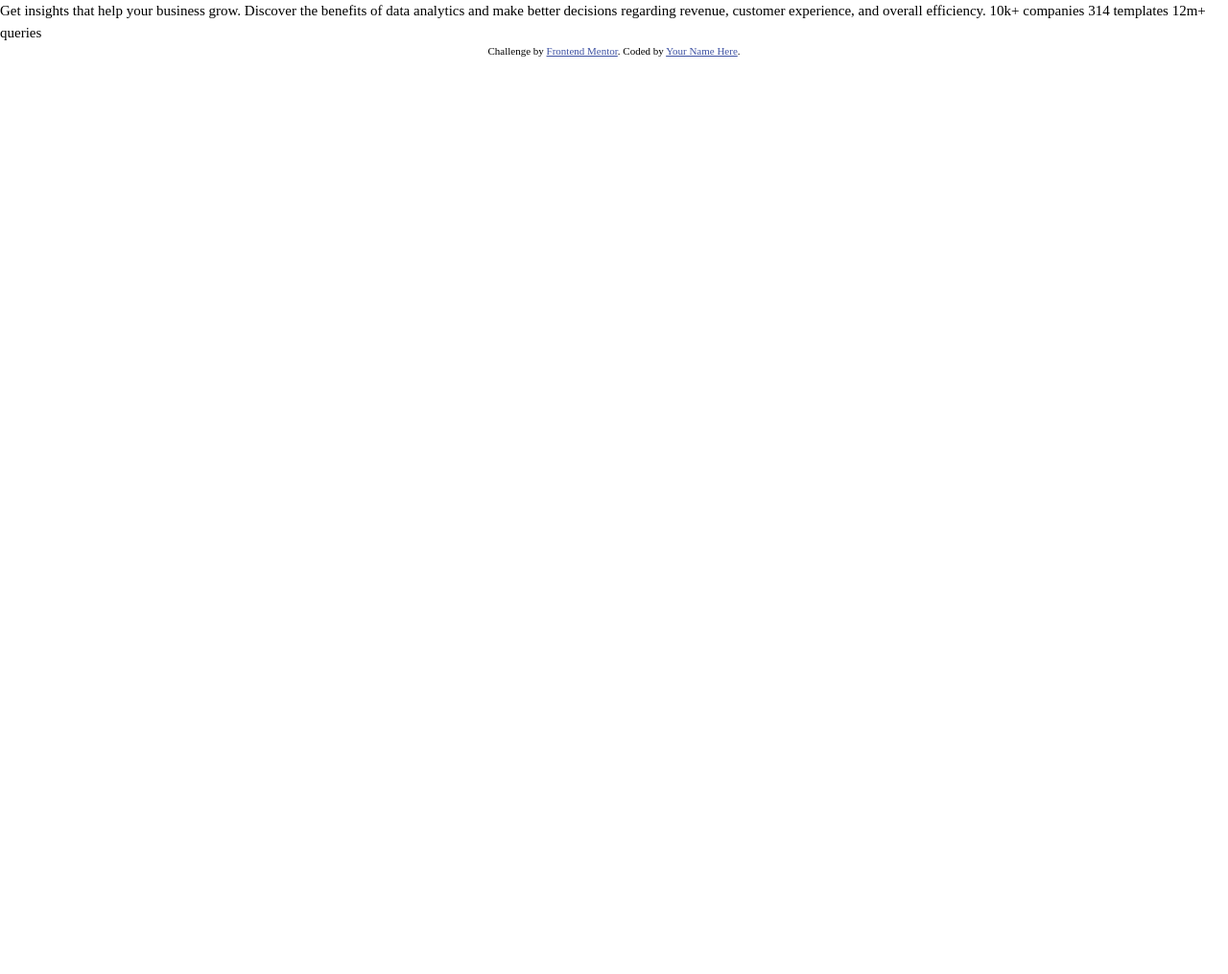
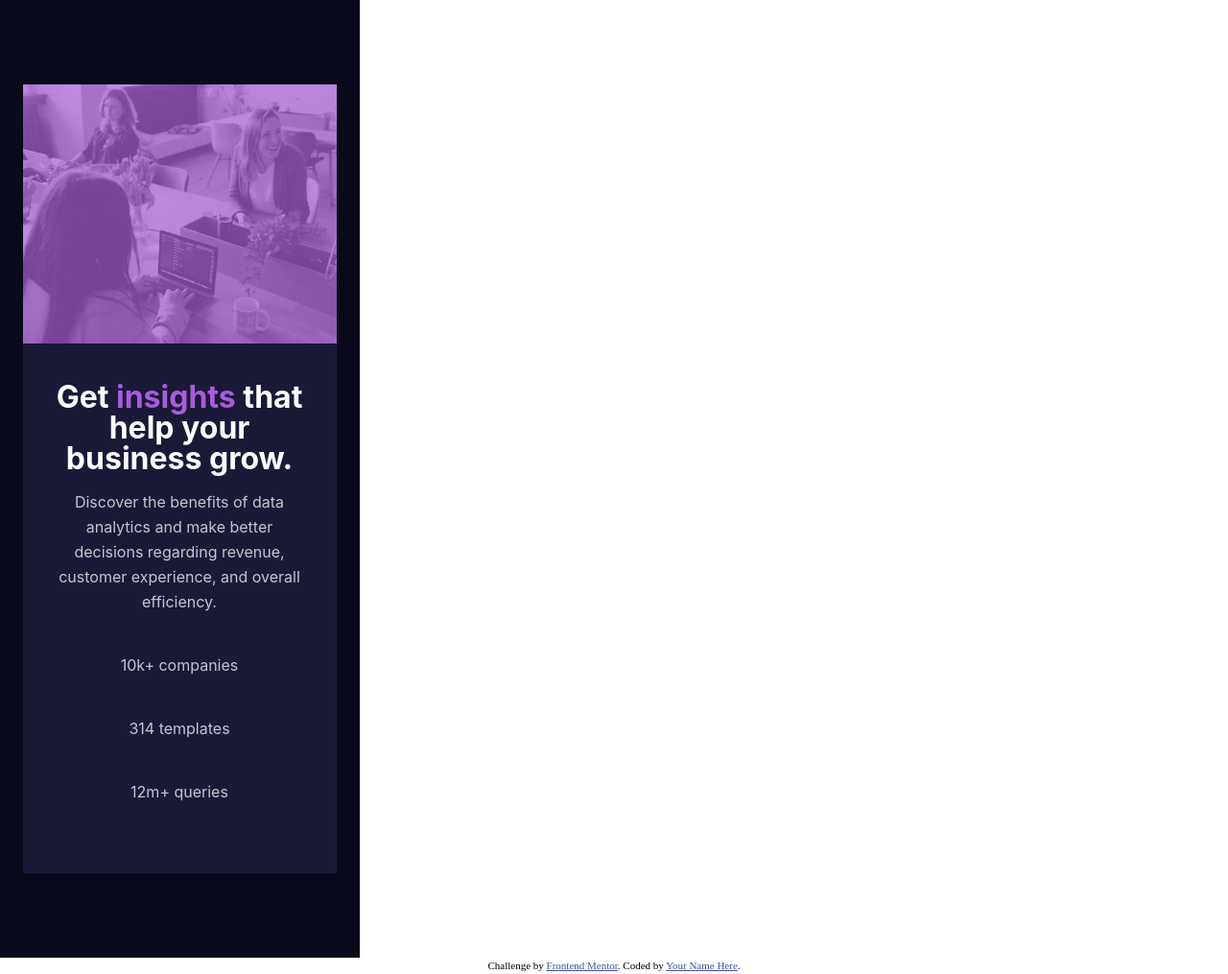
Before and after one commit to CalderonVasquez/stats-preview-card, a plain HTML site: page index.html in a window 1280 px wide. Shown: the whole page at 96% size. Before the commit the page ends 800 px from the top, so only its background shows below. Drawn offline with Linux system fonts and the light colour scheme; a web font is replaced by a local one.

Commit message:
add html

```diff
--- a/index.html
+++ b/index.html
@@ -16,15 +16,36 @@
   </style>
 </head>
 <body>
+<div class="stat-preview-card">
+  <!-- Image Container -->
+  <div class="image-container">
+    <img src="/images/image-header-mobile.jpg" alt="Data insights header">
+  </div>
 
-  Get insights that help your business grow.
+  <!-- Content Container -->
+  <div class="content-container">
+    <h1>Get <span class="highlight">insights</span> that help your business grow.</h1>
 
-  Discover the benefits of data analytics and make better decisions regarding revenue, customer
-  experience, and overall efficiency.
+    <p>
+      Discover the benefits of data analytics and make better decisions regarding
+      revenue, customer experience, and overall efficiency.
+    </p>
 
-  10k+ companies
-  314 templates
-  12m+ queries
+    <!-- Stats Group -->
+    <div class="stats-group">
+      <div class="stat">
+        <p><span class="stat-value">10k+</span> companies</p>
+      </div>
+      <div class="stat">
+        <p><span class="stat-value">314</span> templates</p>
+      </div>
+      <div class="stat">
+        <p><span class="stat-value">12m+</span> queries</p>
+      </div>
+    </div>
+  </div>
+</div>
+
 
   <footer>
     <div class="attribution">
--- a/style.css
+++ b/style.css
@@ -52,7 +52,7 @@ p, h1, h2, h3, h4, h5, h6 {
  /* ------------------- END RESETS -------------------- */
 
 
-/* custom properties */
+/* -------------- custom properties -------------- */
 :root {
   /* Primary Colors */
   --color-primary-bg: hsl(233, 47%, 7%);
@@ -64,3 +64,65 @@ p, h1, h2, h3, h4, h5, h6 {
   --color-neutral-paragraph: hsla(0, 0%, 100%, 0.75);
   --color-neutral-stat-heading: hsla(0, 0%, 100%, 0.6);
 }
+/* -------------- end custom properties -------------- */
+
+/* Base Styles */
+.stat-preview-card {
+  max-width: 23.438rem;
+  background-color: var(--color-primary-bg);
+  padding: 5.5rem 1.5rem;
+}
+.image-container {
+  position: relative; /* To position the overlay absolutely */
+  overflow: hidden;   /* To ensure the overlay doesn't overflow */
+}
+.image-container img {
+  width: 100%;
+  height: auto; /* Ensure the image scales responsively */
+  display: block;
+}
+
+/* Overlay for the image */
+.image-container::after {
+  content: '';
+  position: absolute;
+  top: 0;
+  left: 0;
+  width: 100%;
+  height: 100%;
+  background-color: hsl(277, 64%, 61%);
+  opacity: 0.7;
+}
+.content-container {
+  max-width: 20.438rem;
+  padding: 0 2rem 2rem 1.938rem;
+  background-color: var(--color-primary-card-bg);
+}
+.content-container h1 {
+  font-size: 2rem;
+  font-family: 'Inter', 'sans-serif';
+  font-weight: 700;
+  text-align: center;
+  line-height: 2rem;
+  padding-top: 2.5rem ;
+  margin-bottom: 1rem;
+  color: var(--color-neutral-white);
+}
+.highlight {
+  color: var(--color-primary-accent);
+}
+.content-container p {
+ font-family: 'Inter', 'sans-serif';
+ color: var(--color-neutral-paragraph);
+ font-size: 1rem;
+ text-align: center;
+ line-height: 1.625rem;
+ margin-bottom: 2.5rem;
+}
+
+/* Media query for desktop */
+@media (min-width: 768px) {
+  .image-container img {
+    content: url('images/image-header-desktop.jpg');
+  }
+}
```
